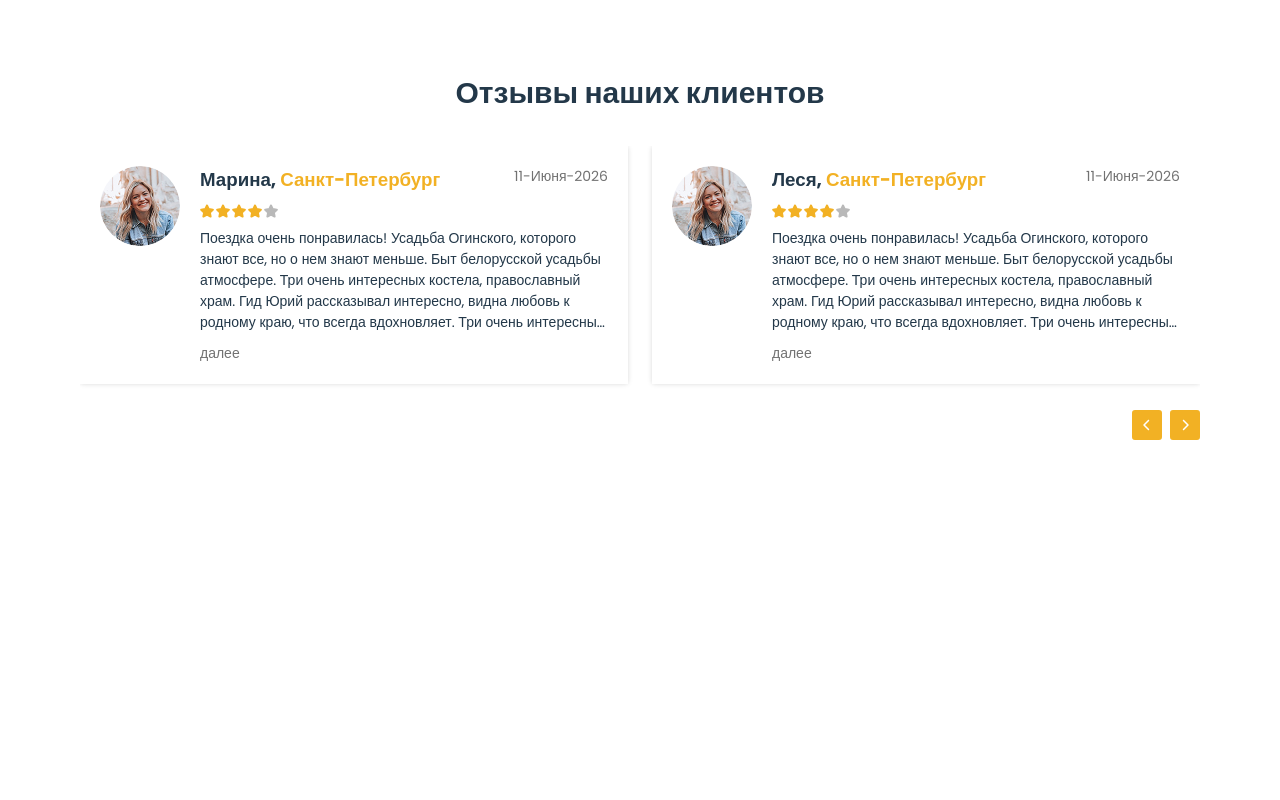
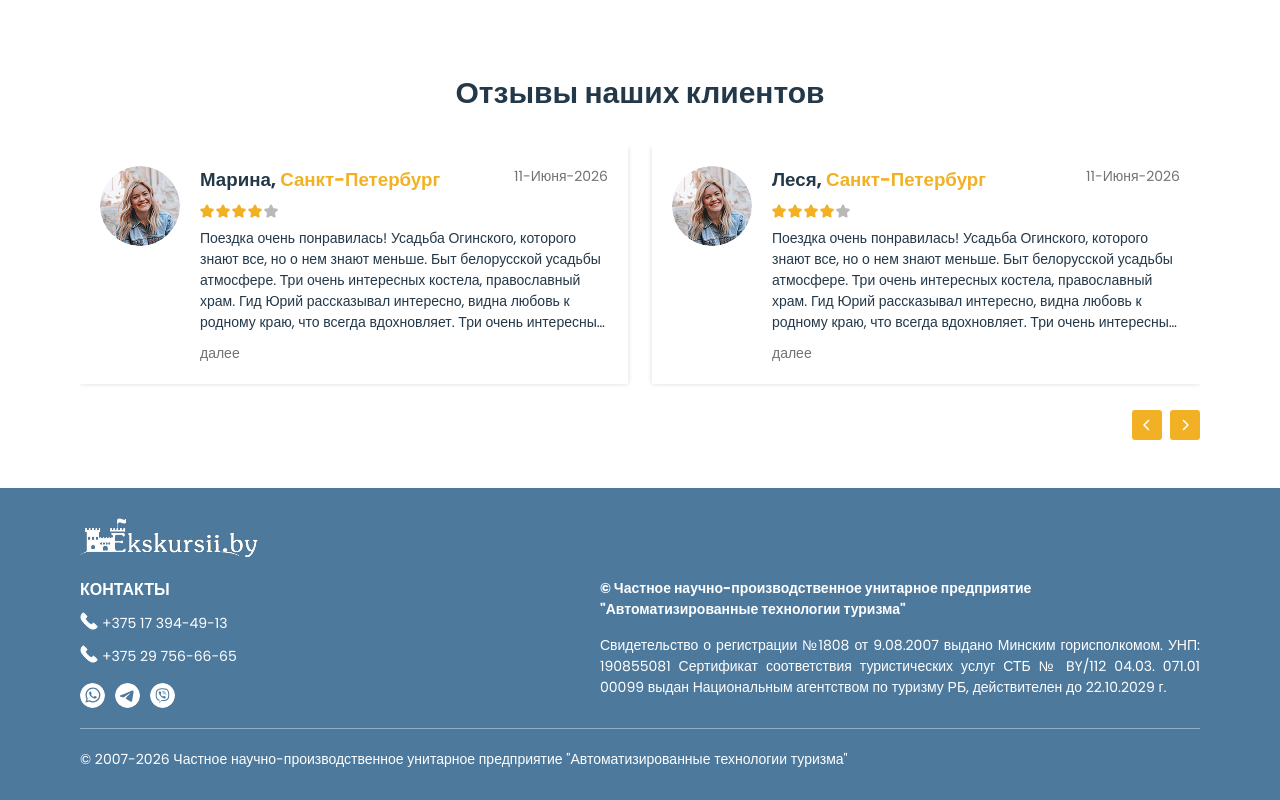
Before and after one commit to itsneedtoknow/ekskursii.by, a website built with Vite: page index.html in a window 1280 px wide. Shown: the part 1681-2481 px from the top of the page. Before the commit the page ends 2169 px from the top, so only its background shows below. Built offline with nearby package versions, Linux system fonts and the light colour scheme; files whose address does not match are found by name.

Commit message:
feat: add footer

```diff
--- a/index.html
+++ b/index.html
@@ -459,7 +459,80 @@
         </div>
       </section>
     </main>
-    <footer class="footer"></footer>
+    <footer class="footer">
+      <div class="container">
+        <div class="footer__row footer__row--top">
+          <a href="/">
+            <img
+              src="./src/assets/images/logo-text.png"
+              alt="Ekskursii.by"
+              class="footer__logo"
+            />
+          </a>
+        </div>
+
+        <div class="footer__row footer__row--middle">
+          <div class="footer__column footer__column--left">
+            <div class="footer__contacts contacts">
+              <h4 class="contacts__title">контакты</h4>
+              <ul class="contacts__list">
+                <li class="contacts__item contacts__item--phone">
+                  <a href="tel:+375173944913" target="_blank"
+                    >+375 17 394-49-13</a
+                  >
+                </li>
+                <li class="contacts__item contacts__item--mobile">
+                  <a href="tel:+375297566665" target="_blank"
+                    >+375 29 756-66-65</a
+                  >
+                </li>
+                <li class="contacts__item contacts__item--socials socials">
+                  <a
+                    href="#"
+                    class="socials__link socials__link--whatsapp"
+                    target="_blank"
+                  ></a>
+                  <a
+                    href="#"
+                    class="socials__link socials__link--telegram"
+                    target="_blank"
+                  ></a>
+                  <a
+                    href="#"
+                    class="socials__link socials__link--viber"
+                    target="_blank"
+                  ></a>
+                </li>
+              </ul>
+            </div>
+          </div>
+
+          <div class="footer__column footer__column--right">
+            <div class="footer__info info">
+              <a class="info__copyright" href="/">
+                &copy; Частное научно-производственное унитарное предприятие
+                "Автоматизированные технологии туризма"
+              </a>
+              <p class="info__details">
+                Свидетельство о регистрации №1808 от 9.08.2007 выдано Минским
+                горисполкомом. УНП: 190855081 Сертификат соответствия
+                туристических услуг СТБ № BY/112 04.03. 071.01 00099 выдан
+                Национальным агентством по туризму РБ, действителен до
+                22.10.2029 г.
+              </p>
+            </div>
+          </div>
+        </div>
+
+        <div class="footer__row footer__row--bottom">
+          <p class="footer__bottom-text">
+            &copy; 2007-2026 Частное научно-производственное унитарное
+            предприятие "Автоматизированные технологии туризма"
+          </p>
+        </div>
+      </div>
+    </footer>
+
     <script type="module" src="/src/js/main.js"></script>
   </body>
 </html>
--- a/src/js/reviews.js
+++ b/src/js/reviews.js
@@ -46,7 +46,6 @@ reviewCards.forEach((item) => {
   }
 });
 
-// reviewCards.forEach((item) => {
 document.body.addEventListener("click", function (e) {
   if (!e.target.closest(".review")) {
     reviewCards.forEach((card) => {
@@ -57,4 +56,3 @@ document.body.addEventListener("click", function (e) {
     });
   }
 });
-// });
--- a/src/scss/base/_reset.scss
+++ b/src/scss/base/_reset.scss
@@ -75,6 +75,9 @@ button {
 a {
   text-decoration: none;
   color: inherit;
+  &:hover {
+    text-decoration: underline;
+  }
 }
 
 ul,
--- /dev/null
+++ b/src/scss/blocks/_footer.scss
@@ -0,0 +1,121 @@
+@import "../base/vars";
+@import "../base/mixins";
+
+.footer {
+  background-color: $color-main;
+  color: #ffffff;
+  padding: 30px 0;
+  font-size: 14px;
+  font-weight: 400;
+
+  .container {
+    @include flex-column;
+    gap: 20px;
+  }
+
+  &__row {
+    &--middle {
+      display: flex;
+      justify-content: space-between;
+      align-items: flex-start;
+      gap: 20px;
+      @media (max-width: $breakpoint-tablet) {
+        @include flex-column;
+      }
+    }
+
+    &--bottom {
+      border-top: 1px solid rgba(255, 255, 255, 0.4);
+      padding-top: 20px;
+    }
+  }
+  &__column {
+    &--left {
+      flex-shrink: 0;
+    }
+  }
+}
+
+.contacts {
+  @include flex-column;
+  gap: 10px;
+
+  &__title {
+    text-transform: uppercase;
+    font-size: 16px;
+    margin: 0;
+  }
+
+  &__list {
+    list-style: none;
+    padding: 0;
+    margin: 0;
+    @include flex-column;
+    gap: 10px;
+  }
+
+  &__item {
+    display: flex;
+    gap: 4px;
+    a {
+      color: #ffffff;
+      display: flex;
+      align-items: center;
+      gap: 8px;
+    }
+  }
+  &__item:not(.socials) {
+    &::before {
+      content: url("../../assets/icons/icons--phone.svg");
+      font-size: 12px;
+    }
+  }
+}
+
+.socials {
+  display: flex;
+  gap: 10px;
+  margin-top: 5px;
+
+  &__link {
+    display: block;
+    width: 25px;
+    height: 25px;
+    border-radius: 50%;
+    background-position: center;
+    background-repeat: no-repeat;
+    transition: background-color 0.2s ease;
+
+    &:hover {
+      background-color: rgba(255, 255, 255, 0.4);
+    }
+
+    &--whatsapp {
+      background-image: url("../../assets/icons/whatsapp.svg");
+    }
+    &--telegram {
+      background-image: url("../../assets/icons/telegram.svg");
+    }
+    &--viber {
+      background-image: url("../../assets/icons/viber.svg");
+    }
+  }
+}
+
+.info {
+  max-width: 600px;
+  text-align: left;
+  display: flex;
+  flex-direction: column;
+  gap: 15px;
+
+  &__copyright {
+    font-size: 14px;
+    font-weight: 700;
+    margin: 0;
+    max-width: 518px;
+  }
+  &__details {
+    text-align: justify;
+  }
+}
--- a/src/scss/blocks/_nav.scss
+++ b/src/scss/blocks/_nav.scss
@@ -3,7 +3,6 @@
   font-size: 14px;
   font-weight: 600;
   text-transform: uppercase;
-
   margin-left: 16px;
   &__burger {
     display: none;
@@ -86,6 +85,7 @@
     transition: $transition-basic;
     &:hover {
       color: $color-accent;
+      text-decoration: none;
     }
   }
 }
--- a/src/scss/main.scss
+++ b/src/scss/main.scss
@@ -6,3 +6,4 @@
 @import "blocks/hero";
 @import "blocks/schedule";
 @import "blocks/reviews";
+@import "blocks/footer";
```
Also changed, not shown: src/assets/icons/Telegram.svg (added), src/assets/icons/Viber.svg (added), src/assets/icons/WhatsApp.svg (added), src/assets/icons/icons--phone.svg (added), src/assets/images/logo-text.png (added).
